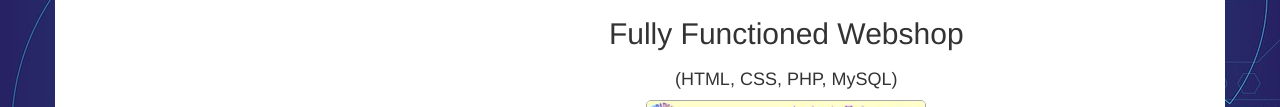
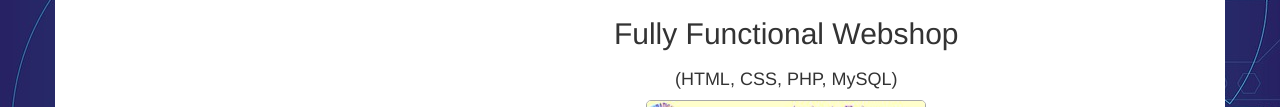
Before and after one commit to alivemary/alivemary.github.io, a plain HTML site: page index.html in a window 1280 px wide. Shown: the part 1466-1573 px from the top of the page. Drawn offline with nearby package versions, Linux system fonts and the light colour scheme.

Commit message:
error decided

```diff
--- a/index.html
+++ b/index.html
@@ -183,7 +183,7 @@
                 </section>
 
                 <section id="webshop">
-                    <h2 class="text-center">Fully Functioned Webshop</h2>
+                    <h2 class="text-center">Fully Functional Webshop</h2>
                     <h3 class="sub-header text-center">(HTML, CSS, PHP, MySQL)</h3>
 
                         <div class="text-center">
```
